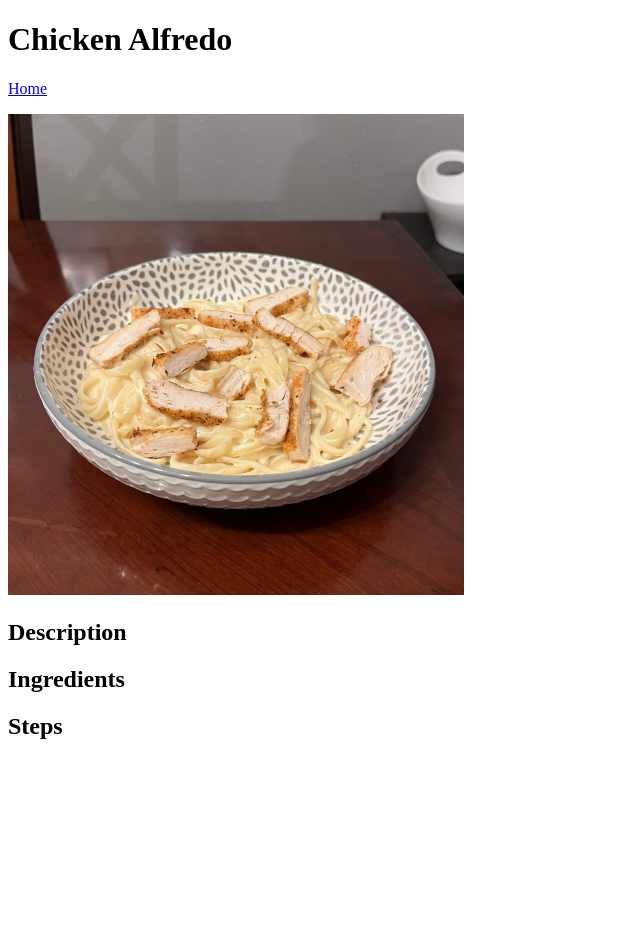
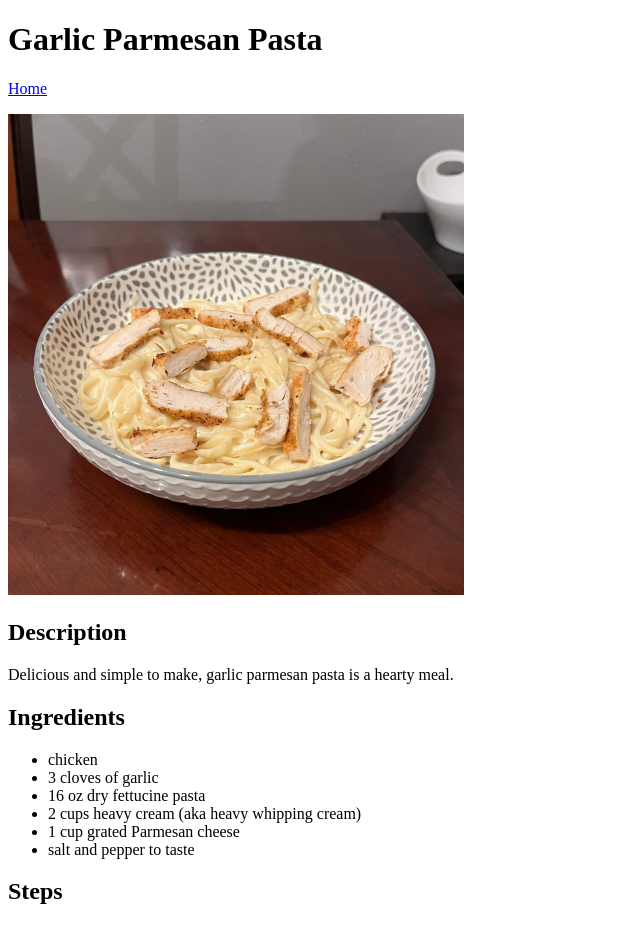
Before and after one commit to paulabondoc/odin-recipes, a plain HTML site: page recipes/chicken-alfredo.html in a window 1280 px wide. Shown: the whole page, without its empty margins (0-640 px from the left). Before the commit the page ends 800 px from the top, so only its background shows below. Drawn offline with Linux system fonts and the light colour scheme.

Commit message:
Update chicken-alfredo.html
Changed the title and h1 to "Garlic Parmesan Pasta" because
I changed my mind on what I wanted to add and. Added description
and ingredients list.

```diff
--- a/recipes/chicken-alfredo.html
+++ b/recipes/chicken-alfredo.html
@@ -3,10 +3,10 @@
 <head>
     <meta charset="UTF-8">
     <meta name="viewport" content="width=device-width, initial-scale=1.0">
-    <title>Chicken Alfredo | Odin Recipes</title>
+    <title>Garlic Parmesan Pasta | Odin Recipes</title>
 </head>
 <body>
-    <h1>Chicken Alfredo</h1>
+    <h1>Garlic Parmesan Pasta</h1>
 
     <p><a href="../index.html">Home</a></p>
 
@@ -15,8 +15,17 @@
     <img src="../images/chicken-alfredo.jpg" alt="A bowl of homemade chicken alfredo on a dark wooden table" width="456">
 
     <h2>Description</h2>
+    <p>Delicious and simple to make, garlic parmesan pasta is a hearty meal.</p>
 
     <h2>Ingredients</h2>
+    <ul>
+        <li>chicken</li>
+        <li>3 cloves of garlic</li>
+        <li>16 oz dry fettucine pasta</li>
+        <li>2 cups heavy cream (aka heavy whipping cream)</li>
+        <li>1 cup grated Parmesan cheese</li>
+        <li>salt and pepper to taste</li>
+    </ul>
 
     <h2>Steps</h2>
 </body>
```
